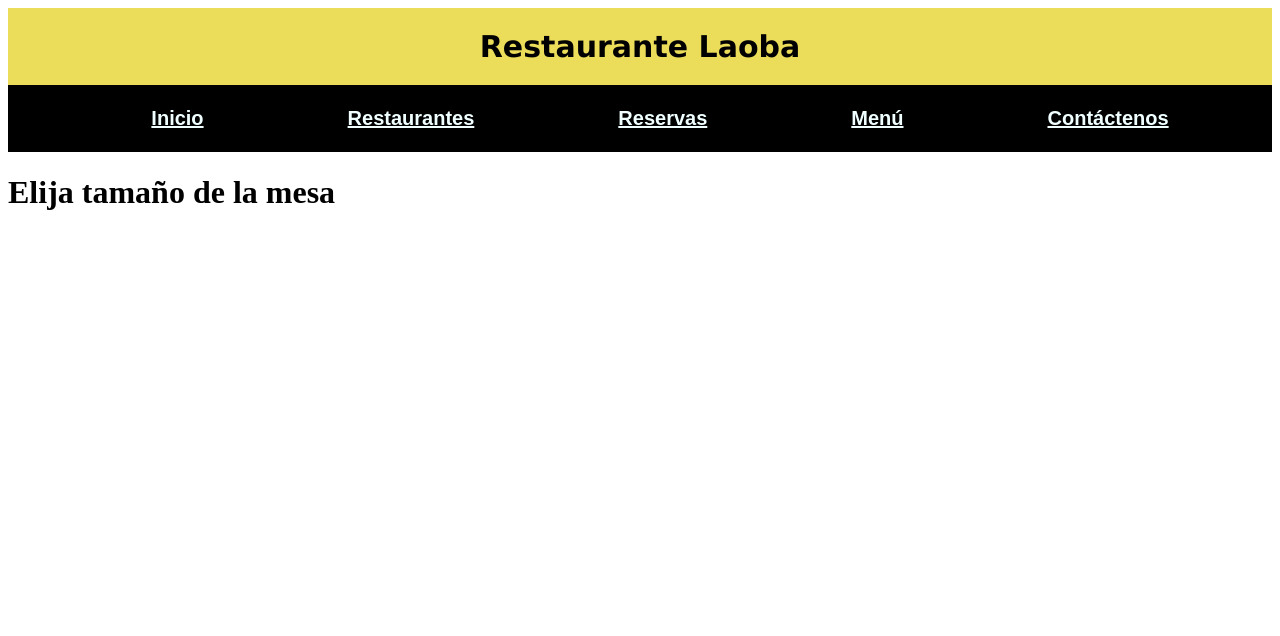
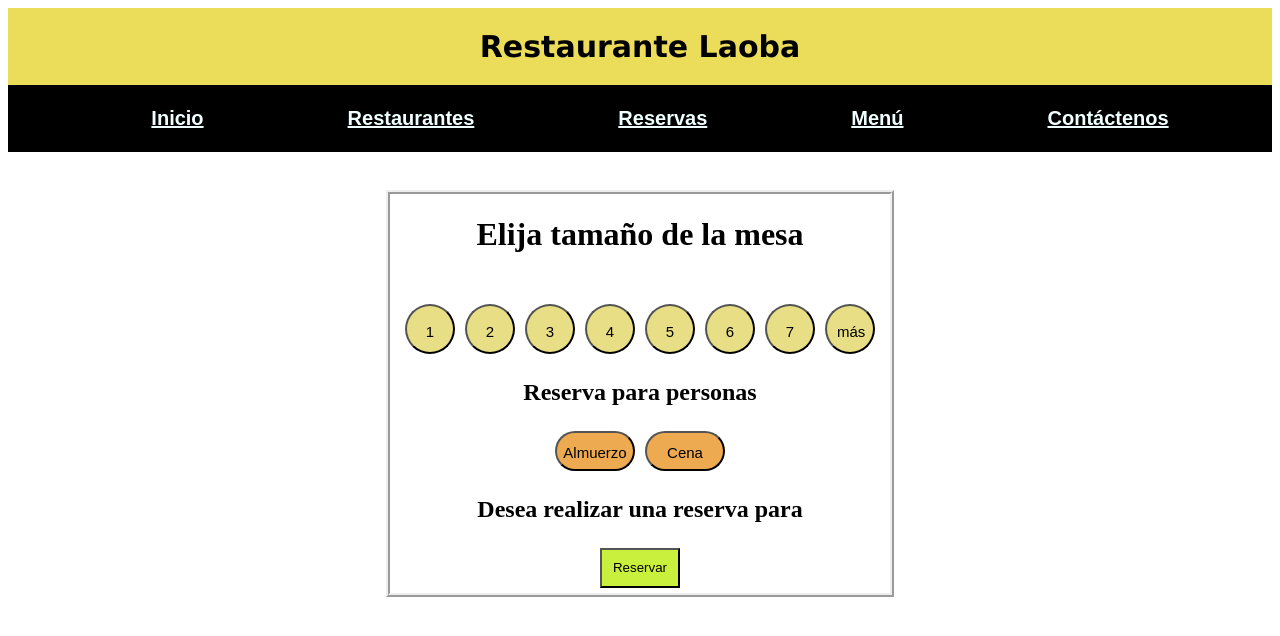
Before and after one commit to estefa942/RampUp, an Angular app: page /reservas in a window 1280 px wide. Shown: the top 636 px of the page. Built offline with nearby package versions, Linux system fonts and the light colour scheme.

Commit message:
Reservas casi terminada

```diff
--- a/src/app/reservas/reservas.component.css
+++ b/src/app/reservas/reservas.component.css
@@ -0,0 +1,73 @@
+.flex_container{
+    display: flex;
+    justify-content: center;
+    align-items: center;
+}
+.form {
+    display: flex;
+    flex-wrap: wrap;
+    border-style: ridge;
+    border-width: 4px;
+    width: 500px;
+    margin-top: 3%;
+}
+
+.form_tittle{
+    flex: 100%;
+}
+.form_tittle_center{
+    text-align: center;
+}
+
+.form_content{
+    flex: 100%;
+    margin-top: 5%;
+    text-align: center;
+
+}
+
+.form_content_buttonTables{
+    width:50px;
+    height:50px;
+    background-color:#e7de85;
+    margin: 5px;
+    padding:10px;
+    -webkit-border-radius: 50px;
+    -moz-border-radius: 50px;
+    border-radius: 50px;
+    font-size:15px;
+    line-height:32px;
+}
+
+.form_content_buttonTables:hover{
+  opacity: 0.50;
+  -moz-opacity: .50;
+  filter:alpha (opacity=50);
+}
+
+.form_content_button-option{
+    width:80px;
+    height:40px;
+    background-color:#eeaa51;
+    margin: 5px;
+    padding:4px;
+    -webkit-border-radius: 40px;
+    -moz-border-radius: 40px;
+    border-radius: 40px;
+    font-size:15px;
+    line-height:32px;
+}
+
+.form_content_button-option:hover{
+    opacity: 0.50;
+    -moz-opacity: .50;
+    filter:alpha (opacity=50);
+}
+
+.form_content_button-submit{
+    width:80px;
+    height:40px;
+    background-color:#c9f03c;
+    margin: 5px;
+    padding:4px;
+}
--- a/src/app/reservas/reservas.component.html
+++ b/src/app/reservas/reservas.component.html
@@ -1,8 +1,15 @@
 <div class="flex_container">
-  <div class="form">
-  <div>
-    <h1>Elija tamaño de la mesa</h1>
+<div class="form">
+  <div class="form_tittle">
+    <h1 class="form_tittle_center">Elija tamaño de la mesa</h1>
+  </div>
+  <div class="form_content">
+    <button (click)="chooseTable(table)" class="form_content_buttonTables" *ngFor="let table of tables">{{table}}</button>
+    <h2>Reserva para {{numberPersons}} personas </h2>
+    <button (click)="chooseOptionReservation(reservation)" class="form_content_button-option" *ngFor="let reservation of reservationOptions">{{reservation}}</button>
+    <h2>Desea realizar una reserva para {{reservationOption}}</h2>
+    <button class="form_content_button-submit">Reservar</button>
   </div>
 
-  </div>
 </div>
+</div>
--- a/src/app/reservas/reservas.component.ts
+++ b/src/app/reservas/reservas.component.ts
@@ -1,4 +1,5 @@
 import { Component, OnInit } from '@angular/core';
+import { IButton } from 'selenium-webdriver';
 
 @Component({
   selector: 'app-reservas',
@@ -6,10 +7,26 @@ import { Component, OnInit } from '@angular/core';
   styleUrls: ['./reservas.component.css']
 })
 export class ReservasComponent implements OnInit {
-
+  tables:string[]=["1","2","3","4","5","6","7","más"];
+  reservationOptions:string[]=["Almuerzo","Cena"];
+  numberPersons:string="";
+  reservationOption:string="";
   constructor() { }
 
   ngOnInit() {
   }
 
+ chooseTable(table) {
+   this.numberPersons=table;
+   if (table==="más"){
+     this.numberPersons="+7"
+   }
+   return this.numberPersons;
+ }
+
+ chooseOptionReservation(reservation){
+     this.reservationOption=reservation;
+     return this.reservationOption;
+ }
+
 }
```
